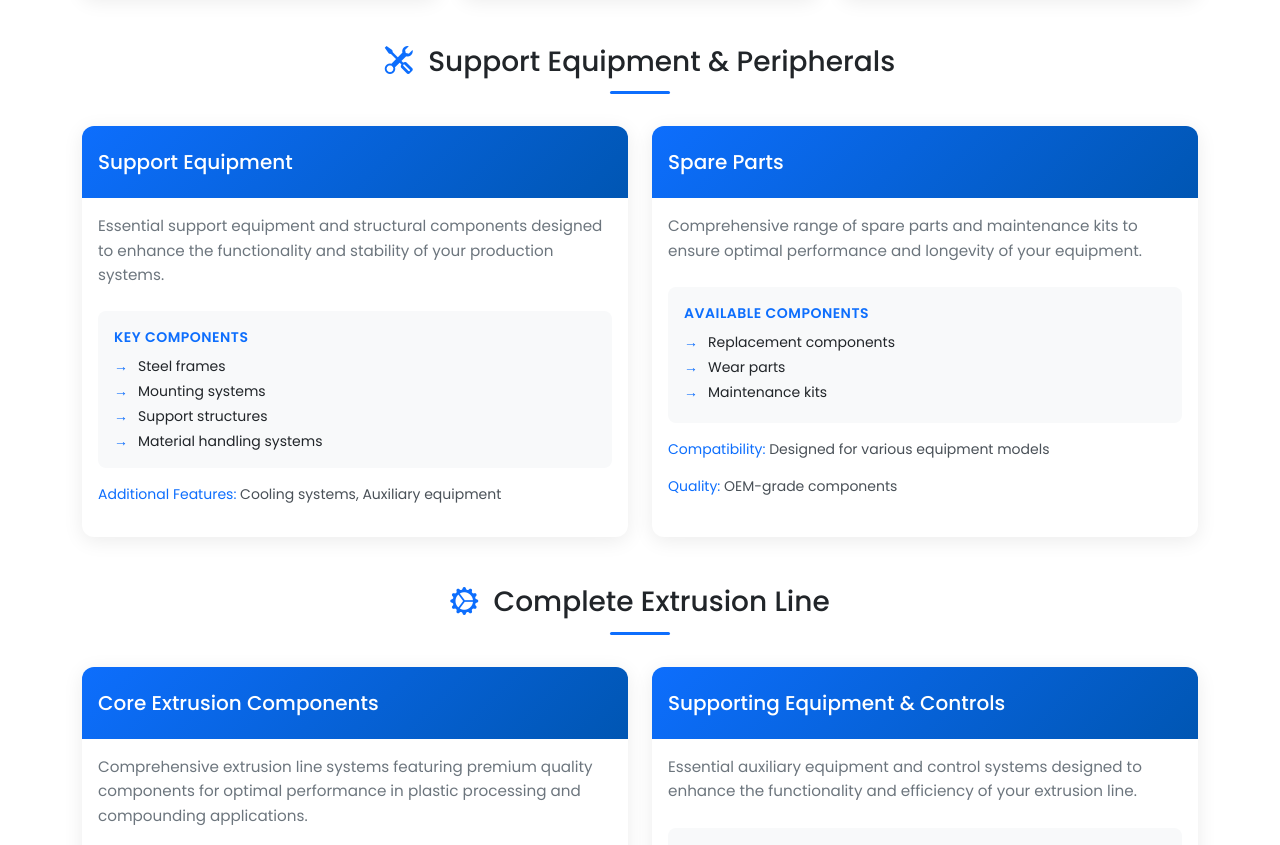
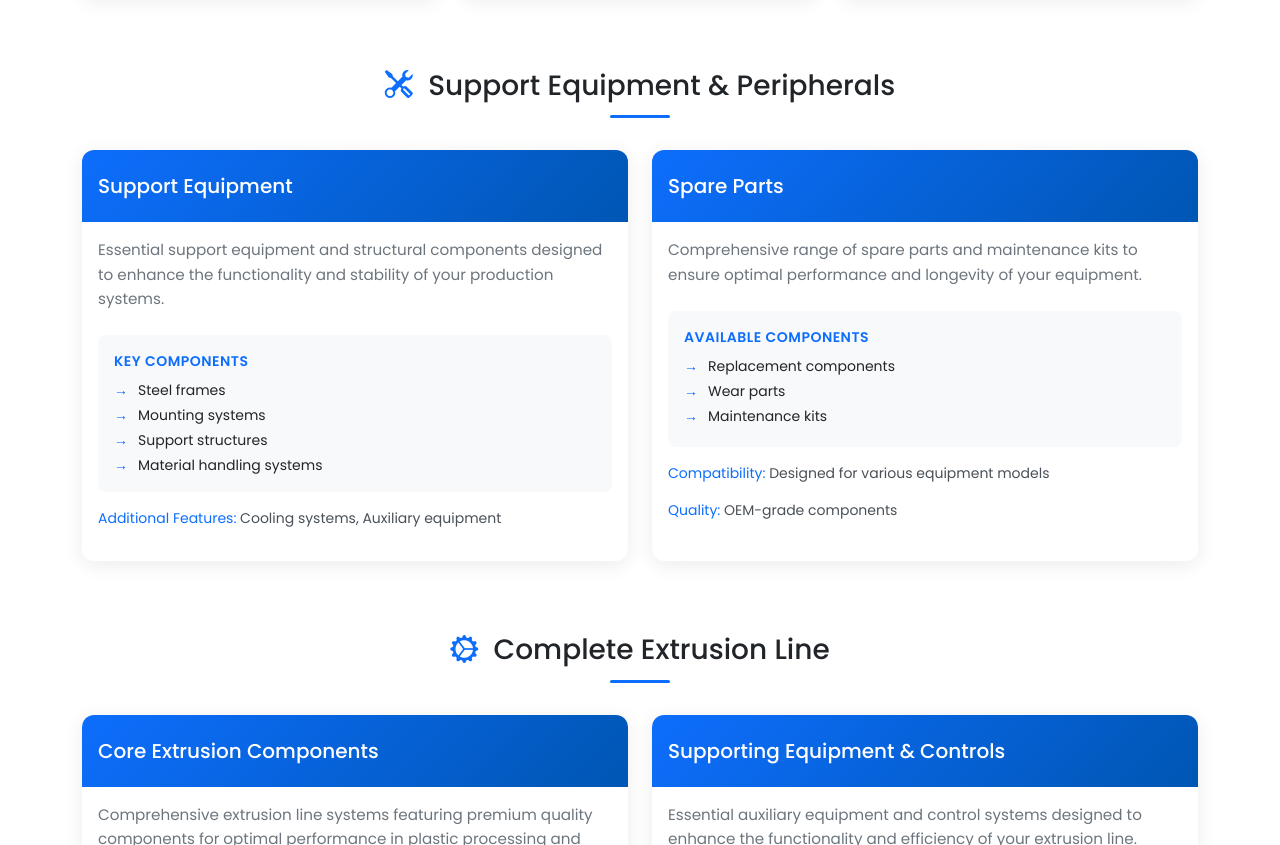
Before and after one commit to gulfwww/trafalgartradingpte, a website: page dist/index.html in a window 1280 px wide. Shown: the part 2582-3427 px from the top of the page. Drawn offline with nearby package versions, Linux system fonts and the light colour scheme.

```diff
--- a/dist/index.html
+++ b/dist/index.html
@@ -293,7 +293,7 @@
         </div>
 
         <!-- Support Equipment -->
-        <div class="mb-5">
+        <div class="mb-5 py-4">
           <h3 class="category-header position-relative text-center pb-3 mb-32"> <i class="bi bi-tools text-primary me-2"></i> Support Equipment & Peripherals </h3>
           <div class="row g-4">
               <div class="col-md-6">
```
